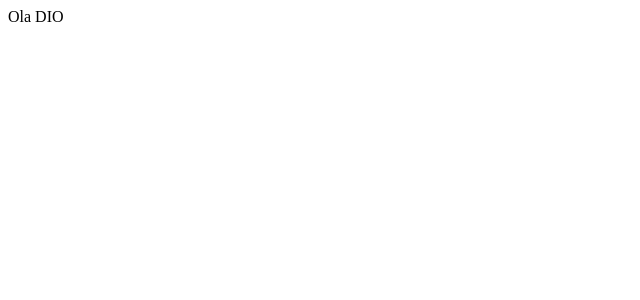
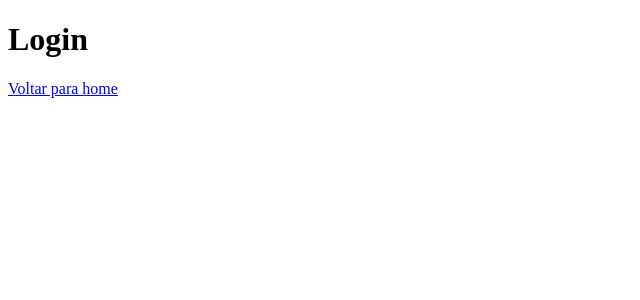
Before and after one commit to joaopedrott/javascript, a React (Create React App) app in the folder Dio/React/modulo 14 projeto react cli e navegacao/projeto/dio/: page /login in a window 1280 px wide. Shown: the top 300 px of the page, without its empty margins (0-640 px from the left). Built offline with nearby package versions, Linux system fonts and the light colour scheme.

Commit message:
terminei o curso de navegacao

```diff
--- a/Dio/React/modulo 14 projeto react cli e navegacao/projeto/dio/package.json
+++ b/Dio/React/modulo 14 projeto react cli e navegacao/projeto/dio/package.json
@@ -8,6 +8,7 @@
     "@testing-library/user-event": "^13.5.0",
     "react": "^18.2.0",
     "react-dom": "^18.2.0",
+    "react-router-dom": "^6.21.3",
     "react-scripts": "5.0.1",
     "web-vitals": "^2.1.4"
   },
--- a/Dio/React/modulo 14 projeto react cli e navegacao/projeto/dio/src/App.js
+++ b/Dio/React/modulo 14 projeto react cli e navegacao/projeto/dio/src/App.js
@@ -1,9 +1,20 @@
+import {
+  BrowserRouter as Router,
+  Routes,
+  Route,
+  Link
+} from "react-router-dom";
+import { Home } from './pages/home';
+import { Login } from './pages/login';
 
 function App() {
   return (
-    <div className="App">
-      Ola DIO
-    </div>
+    <Router>
+      <Routes>
+        <Route path="/" element={<Home/>}/>
+        <Route  path="/login" element={<Login/>}/>
+      </Routes>
+    </Router>
   );
 }
 
--- /dev/null
+++ b/Dio/React/modulo 14 projeto react cli e navegacao/projeto/dio/src/pages/home/index.jsx
@@ -0,0 +1,10 @@
+import { Link } from 'react-router-dom';
+const Home = () => {
+    return (<>
+    <h1>Home</h1>
+
+        <Link to="/login">Fazer login</Link>
+    </>)
+}
+
+export { Home }
--- /dev/null
+++ b/Dio/React/modulo 14 projeto react cli e navegacao/projeto/dio/src/pages/login/index.jsx
@@ -0,0 +1,8 @@
+import { Link } from 'react-router-dom';
+const Login = () => {
+    return (<>
+    <h1>Login</h1>
+    <Link to="/">Voltar para home</Link></>)
+}
+
+export { Login }
```
Also changed, not shown: 1 other file (tests, documents, lock files or other folders).
